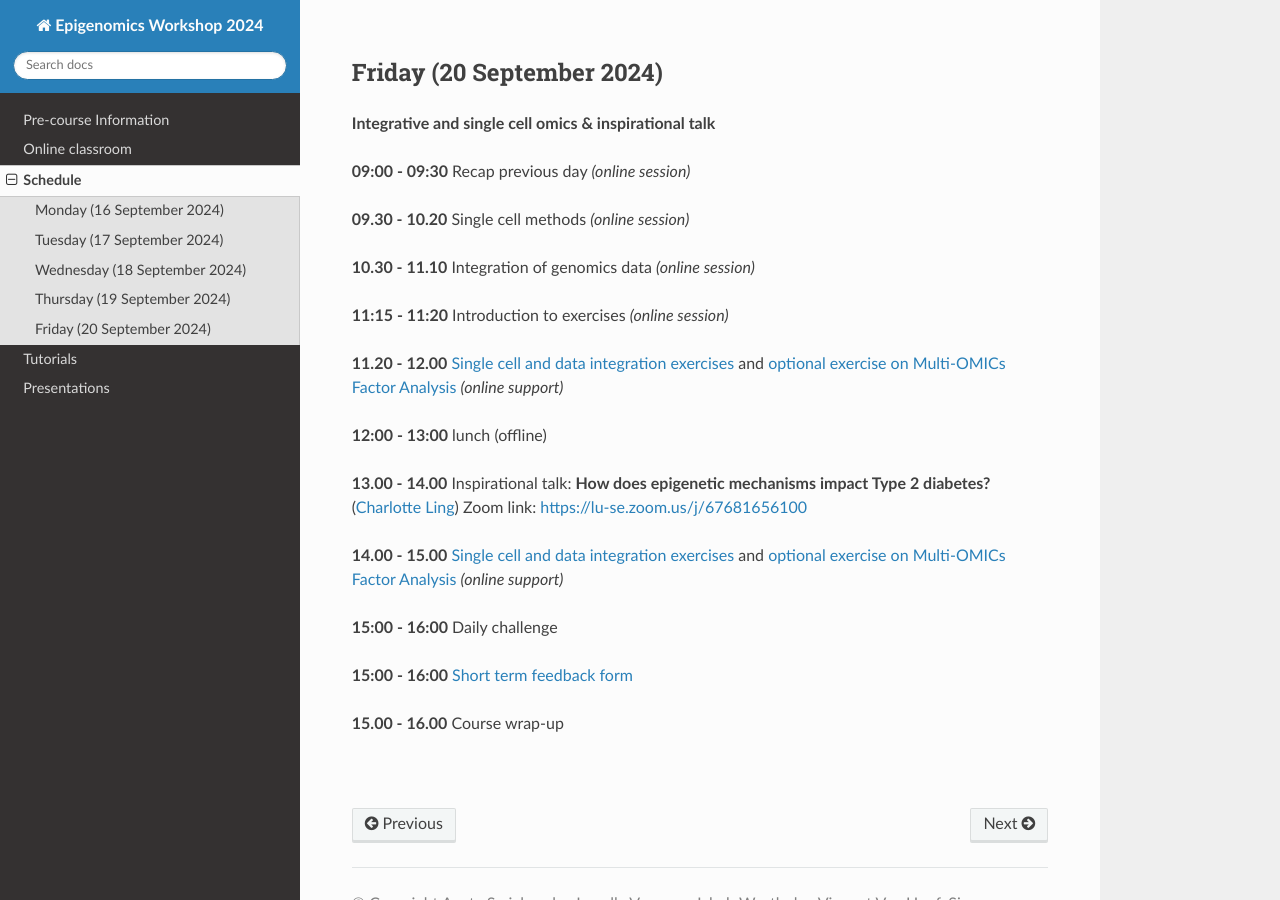
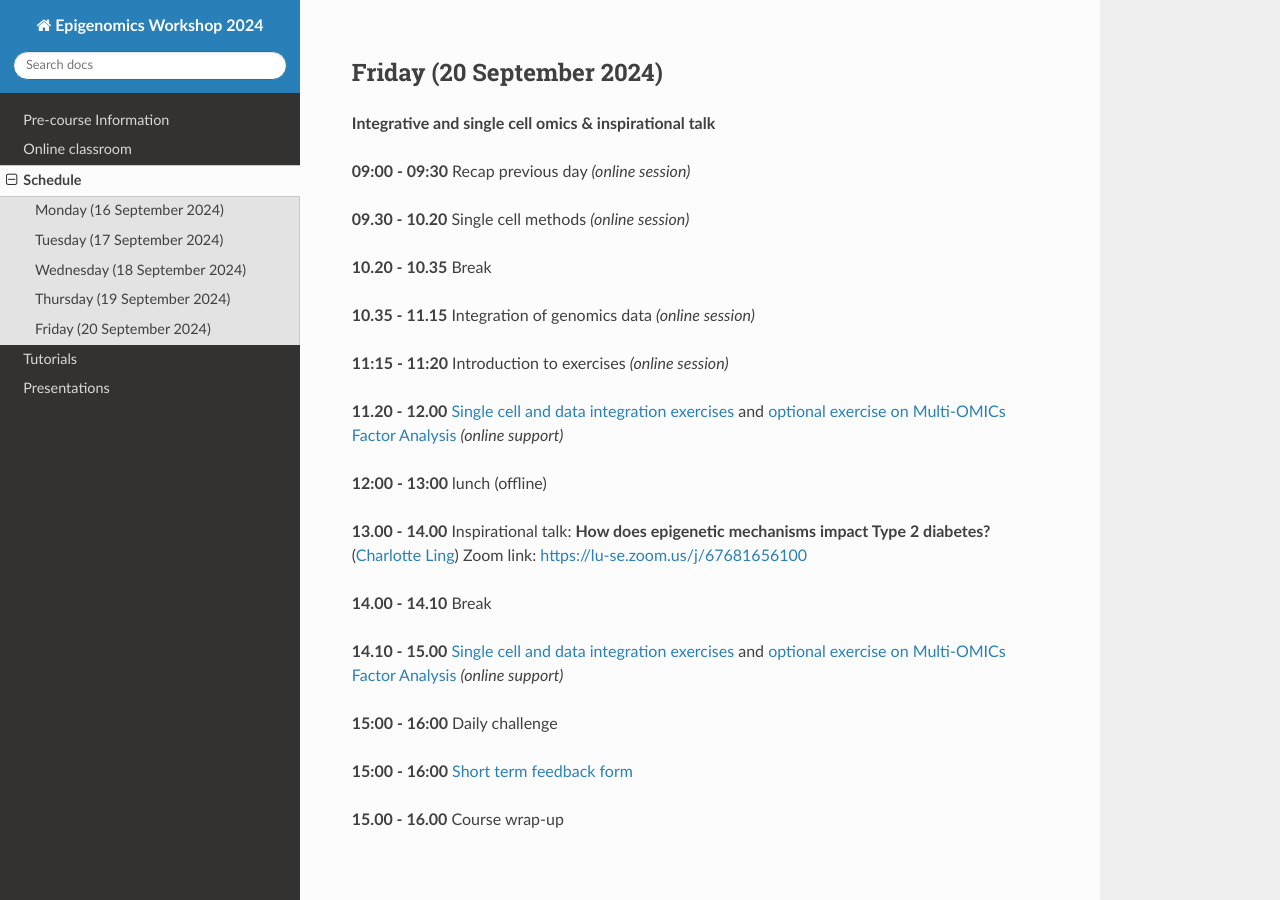
Before and after one commit to NBISweden/workshop-epigenomics-RTDs, a Sphinx documentation site: the page built from docs/content/schedule.rst, in a window 1280 px wide and 900 px high, scrolled down 2656 px. Built offline with Sphinx 7.4.7 and the Read the Docs theme 2.0.0, drawn with Linux system fonts in a browser that asks for light colours.

Commit message:
edited schedule

```diff
--- a/docs/content/schedule.rst
+++ b/docs/content/schedule.rst
@@ -133,7 +133,9 @@ Friday (20 September 2024)
 
 **09.30 - 10.20** Single cell methods *(online session)*
 
-**10.30 - 11.10** Integration of genomics data *(online session)*
+**10.20 - 10.35** Break
+
+**10.35 - 11.15** Integration of genomics data *(online session)*
 
 **11:15 - 11:20** Introduction to exercises *(online session)*
 
@@ -145,7 +147,9 @@ and :doc:`optional exercise on Multi-OMICs Factor Analysis <./tutorials/unsuperv
 
 **13.00 - 14.00** Inspirational talk: **How does epigenetic mechanisms impact Type 2 diabetes?** (`Charlotte Ling <https://portal.research.lu.se/en/persons/charlotte-ling>`_) Zoom link: https://lu-se.zoom.us/j/67681656100
 
-**14.00 - 15.00** :doc:`Single cell and data integration exercises <./tutorials/data_integration_tutorials>`
+**14.00 - 14.10** Break
+
+**14.10 - 15.00** :doc:`Single cell and data integration exercises <./tutorials/data_integration_tutorials>`
 and :doc:`optional exercise on Multi-OMICs Factor Analysis <./tutorials/unsupervised_data_integration/lab-unsupervised_data_integration>` *(online support)*
 
 
```
